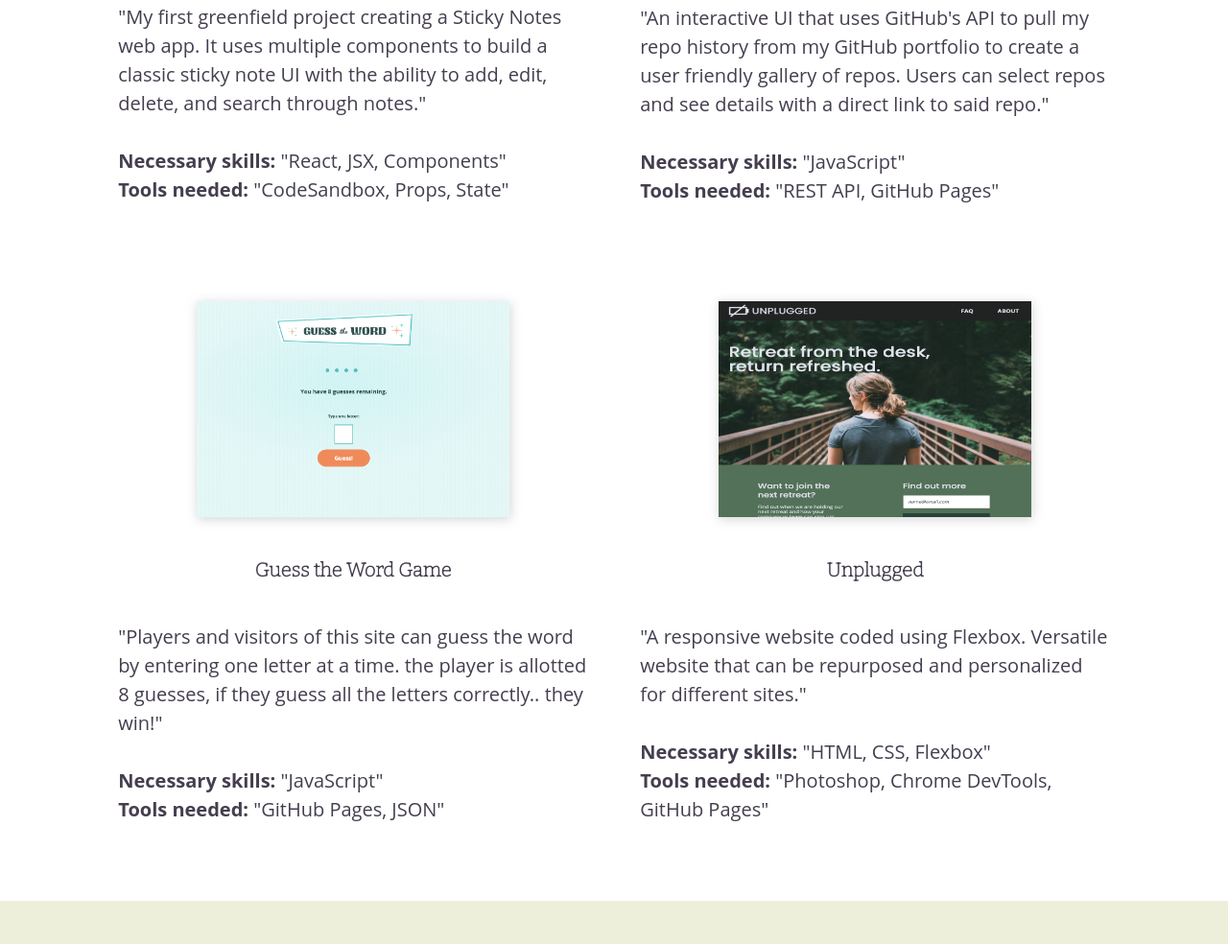
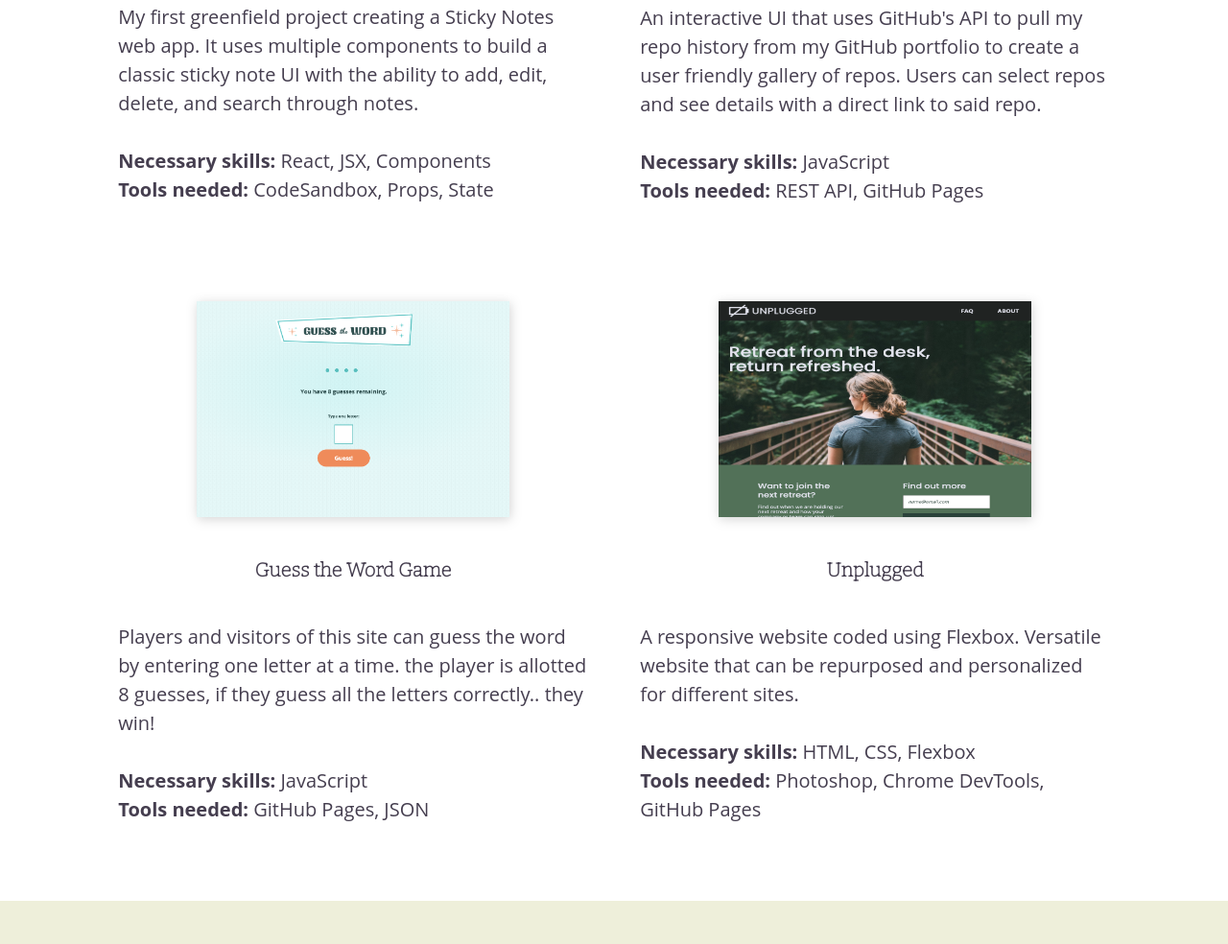
Before and after one commit to ashleyhurd/portfolio, a website built with Parcel: page index.html in a window 1280 px wide. Shown: the part 1108-2092 px from the top of the page at 96% size. Built offline with nearby package versions, Linux system fonts and the light colour scheme.

Commit message:
Quotation mark removal and about update

```diff
--- a/index.html
+++ b/index.html
@@ -63,20 +63,20 @@
                                     Sticky Notes
                                 </h4>
                                 <p class="project-description">
-                                    "My first greenfield project creating a Sticky Notes web app. It uses multiple components to build
-                                    a classic sticky note UI with the ability to add, edit, delete, and search through notes."
+                                    My first greenfield project creating a Sticky Notes web app. It uses multiple components to build
+                                    a classic sticky note UI with the ability to add, edit, delete, and search through notes.
                                 </p>
                                 <p>
                                     <span>
                                         Necessary skills:
                                     </span>
-                                    "React, JSX, Components"
+                                    React, JSX, Components
                                 </p>
                                 <p>
                                     <span>
                                         Tools needed:
                                     </span>
-                                    "CodeSandbox, Props, State"
+                                    CodeSandbox, Props, State
                                 </p>
                                 <!--live page button omitted-->
                             </div>
@@ -91,21 +91,21 @@
                                     GitHub Repo Gallery
                                 </h4>
                                 <p class="project-description">
-                                    "An interactive UI that uses GitHub's API to pull my repo history from my GitHub
+                                    An interactive UI that uses GitHub's API to pull my repo history from my GitHub
                                     portfolio to create a user friendly gallery of repos. Users can select repos and
-                                    see details with a direct link to said repo."
+                                    see details with a direct link to said repo.
                                 </p>
                                 <p>
                                     <span>
                                         Necessary skills:
                                     </span>
-                                    "JavaScript"
+                                    JavaScript
                                 </p>
                                 <p>
                                     <span>
                                         Tools needed:
                                     </span>
-                                    "REST API, GitHub Pages"
+                                    REST API, GitHub Pages
                                 </p>
                                 <!--live page button omitted-->
                             </div>
@@ -118,16 +118,16 @@
                                 </figure>
                                 <h4>Guess the Word Game</h4>
                                 <p class="project-description">
-                                    "Players and visitors of this site can guess the word by entering one letter at a time.
-                                    the player is allotted 8 guesses, if they guess all the letters correctly.. they win!"
+                                    Players and visitors of this site can guess the word by entering one letter at a time.
+                                    the player is allotted 8 guesses, if they guess all the letters correctly.. they win!
                                 </p>
                                 <p>
                                     <span>Necessary skills:</span>
-                                    "JavaScript"
+                                    JavaScript
                                 </p>
                                 <p>
                                     <span>Tools needed:</span>
-                                    "GitHub Pages, JSON"
+                                    GitHub Pages, JSON
                                 </p>
                                 <!--live page button omitted-->
                             </div>
@@ -140,16 +140,16 @@
                                 </figure>
                                 <h4>Unplugged</h4>
                                 <p class="project-description">
-                                    "A responsive website coded using Flexbox. Versatile website that can be repurposed
-                                    and personalized for different sites."
+                                    A responsive website coded using Flexbox. Versatile website that can be repurposed
+                                    and personalized for different sites.
                                 </p>
                                 <p>
                                     <span>Necessary skills:</span>
-                                    "HTML, CSS, Flexbox"
+                                    HTML, CSS, Flexbox
                                 </p>
                                 <p>
                                     <span>Tools needed:</span>
-                                    "Photoshop, Chrome DevTools, GitHub Pages"
+                                    Photoshop, Chrome DevTools, GitHub Pages
                                 </p>
                             </div>
                         </div>
@@ -193,11 +193,12 @@
                                 I'm a Front End Web Developer who enjoys creating clean, interactive websites.
                             </h4>
                             <p class="about-text">
-                                Thanks for making it this far, I've been interested in technology ever since I was a kid. My dad used to build
-                                computers for my sister and I to play video games. My love for technology
-                                and video games became something I was embarrassed by growing up because none of my friends
-                                were as interested as me; it wasnt "cool". But now as an adult, I've finally embraced it and dream of building
-                                my own PC and working in tech.
+                                Thanks for making it this far! I have been interested in technology ever since I
+                                was a kid. My dad used to build computers for my sister and me to play video games.
+                                My love for technology and video games became something I was embarrassed by
+                                growing up because none of my friends were as interested as I was. As an adult,
+                                I've finally embraced my passion for technology. I dream of building a PC and working
+                                in tech with hopes of learning Full Stack!
                             </p>
                             <p>
                                 <span> Can't wait to work with you!</span>
```
